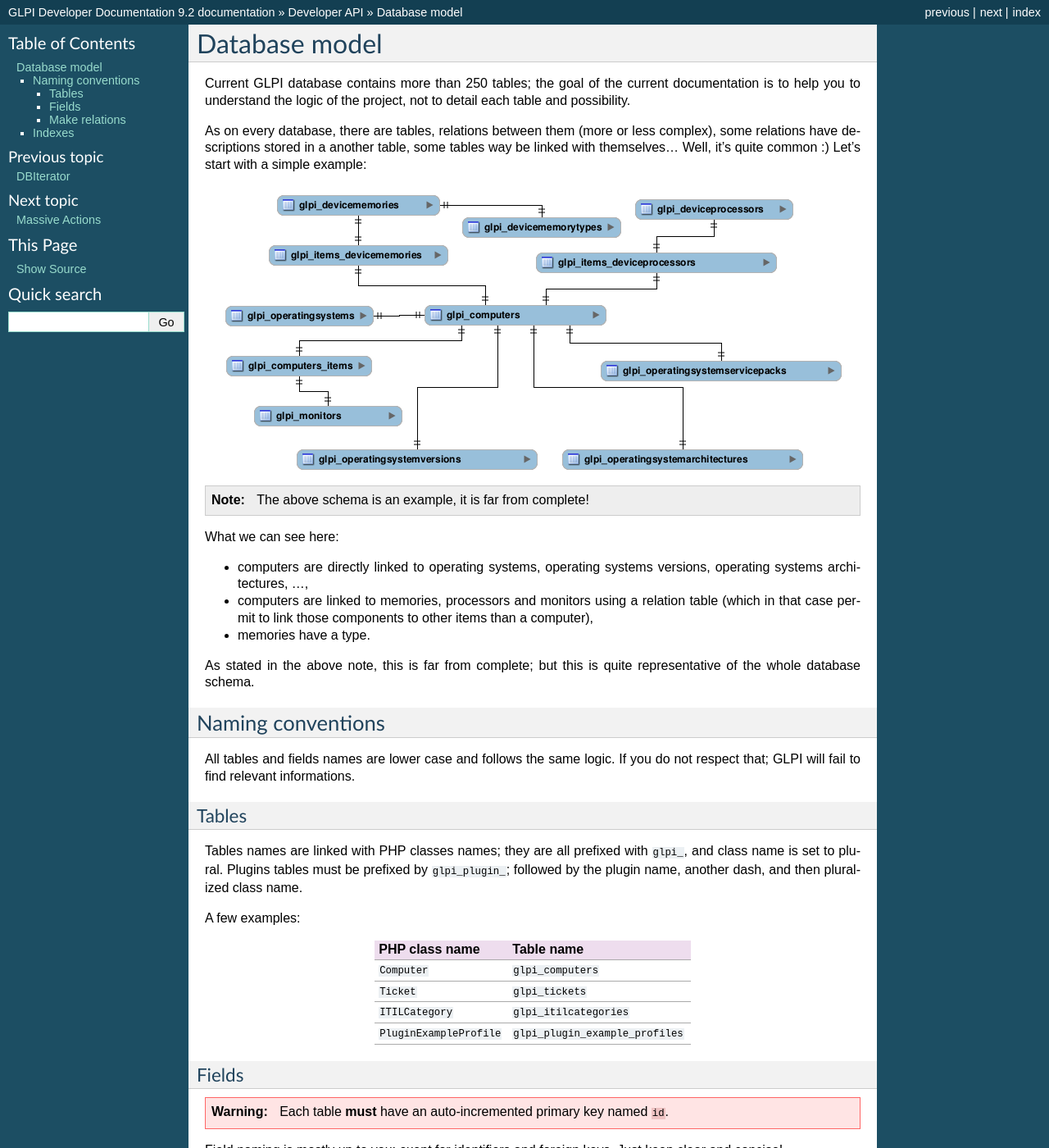
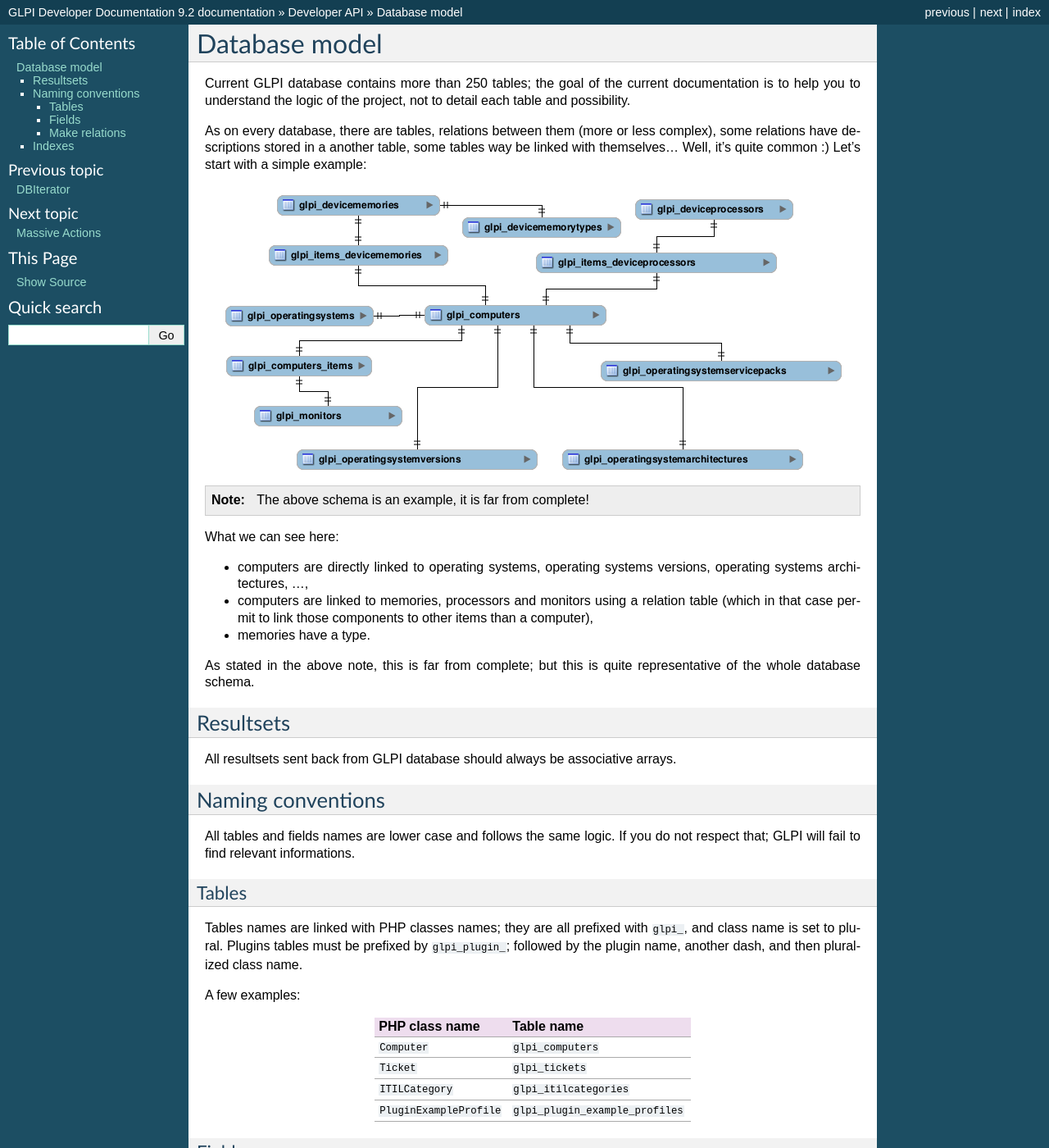
Before and after one commit to glpi-project/docdev, a Sphinx documentation site: the page built from source/devapi/dbmodel.rst, in a window 1280 px wide and 1400 px high. Shown: the whole window at 82% size. Built offline with Sphinx 7.4.7, drawn with Linux system fonts in a browser that asks for light colours.

Commit message:
A brief word on resultsets

```diff
--- a/source/devapi/dbmodel.rst
+++ b/source/devapi/dbmodel.rst
@@ -20,6 +20,11 @@
 * memories have a type.
 
 As stated in the above note, this is far from complete; but this is quite representative of the whole database schema.
+
+Resultsets
+^^^^^^^^^^
+
+All resultsets sent back from GLPI database should always be associative arrays.
 
 .. _dbnaming_conventions:
 
```
